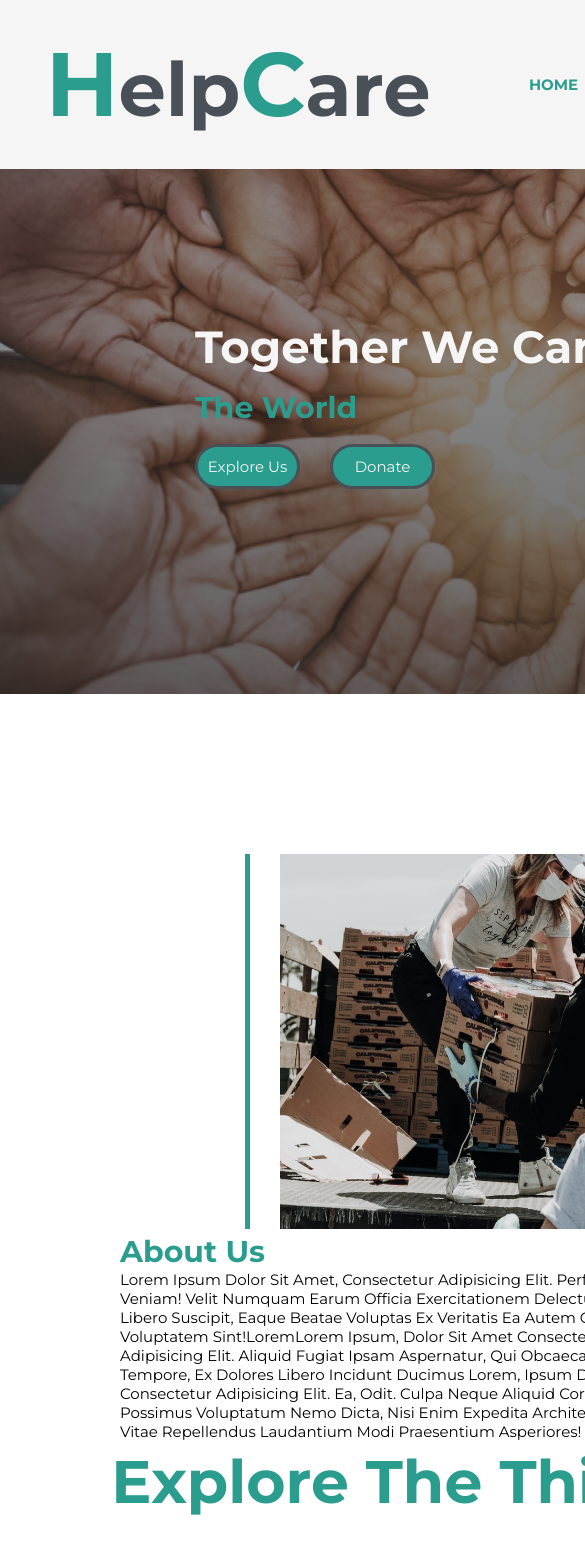
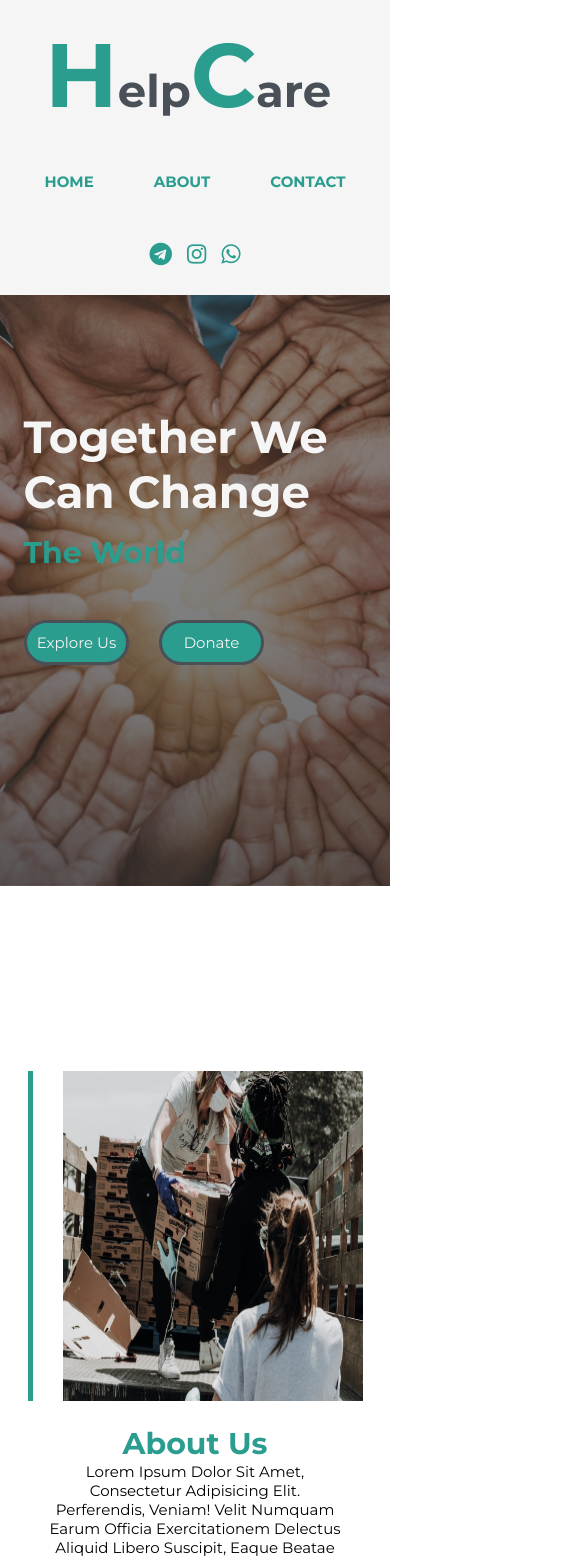
Before and after one commit to nidhihegde3108/sparksfoundation, a plain HTML site: page index.html in a window 390 px wide. Shown: the top 1558 px of the page, 585 px wide, since content can reach past the window. Drawn offline with Linux system fonts and the light colour scheme.

Commit message:
third commit

```diff
--- a/index.css
+++ b/index.css
@@ -10,7 +10,7 @@
     font-family: 'Montserrat', sans-serif;
 }
 body {
-    min-width:1050px;
+    min-width:100%;
   }
 header{
     position: sticky;
@@ -363,35 +363,55 @@ div .thrpart{
         margin-top: -5rem;
     }
     @media only screen and (max-width: 700px){
-        div .container{
-            min-width:1050px;
+        body, html { overflow-x:hidden; }
 
-        }
-        div.navbar
+        div .navbar
         {
-            height:20vh;
+            flex-direction: column;
+            height:35vh;
+            width:120vw;
         }
         header .heading h1{
-           font-size: 5rem;
-          margin:0 1rem;
+           font-size: 3rem;
         }
         header .heading h1 span{
             font-size: 6rem;
         }
+        div .background h1{
+            padding: 114px 6%;
+            font-size: 45px;
+        }
+        .explore button{
+
+        position: relative;
+        right: 171px;
+        top: 67px;
+       }
+       div .background{
+           min-height: 70vh;
+       }
+
         div .secosec{
            flex-direction: column-reverse;
            align-items: center;
         }
         div .pic img{
-            min-width: 35rem;
-            height:25rem;
-            margin:0 20px;
+            width: 20rem;
+    height: 22rem;
+    margin: 20px;
         }
+        div .aboutus h1{
+            text-align: center;
+        }
+
+
         div .aboutus p{
-            font-weight: 5rem;
+            min-width: 20rem;
+    text-align: center;
+    font-weight: 5rem;
         }
         div .h1 h1{
-            margin-top:10rem;
+            margin-top:22rem;
             font-size: 4rem;
         }
         div .thrpart{
@@ -404,6 +424,12 @@ div .thrpart{
             height:30rem;
             margin:0 2rem ;
         }
-
-
+        div .overlay-slide img{
+            height: 26rem;
+    margin: 59px 0;
+        }
+       div .contain{
+        width: 72%;
+        margin: 30px;
     }
+       }
--- a/index.html
+++ b/index.html
@@ -103,7 +103,7 @@
         </div>
     </div>
     <div class="overlay-slide">
-      <img src="image5.png" >
+      <img src="charity.jpg" >
         <div>
           <h2>Charity for needy people</h2>
 
--- a/thankyou.css
+++ b/thankyou.css
@@ -24,8 +24,8 @@ background-size: cover;
     text-align: center;
     margin:8rem;
     color:whitesmoke;
-font-size:5rem;
-font-family:'Segoe UI', Tahoma, Geneva, Verdana, sans-serif;
+    font-size:5rem;
+    font-family:'Segoe UI', Tahoma, Geneva, Verdana, sans-serif;
 }
 div .h1 h1
     {
@@ -37,22 +37,22 @@ div .h1 h1
         margin-top: -5rem;
     }
     @media only screen and (max-width: 700px){
-        html, body, .th{
-            height: auto;
-
-          }
+        body, html { overflow:hidden; }
           div .head{
-            height: 170vh;
-            width: 172vw;
+            height: 100vh;
+            width: 100vw;
 
         }
        .head img{
-        left: 17rem;
-        margin-top: 13rem;
+        left: 1rem;
 
         }
+        div .head h1{
+            font-size: 50px;
+            margin: 95px 80px;
         }
-        @media only screen and (max-width: 400px){
+        }
+        /* @media only screen and (max-width: 400px){
             html, body, .th{
                 height: auto;
 
@@ -68,4 +68,4 @@ div .h1 h1
             margin-top: 13rem;
 
             }
-            }
+            } */
```
Also changed, not shown: donate.css (+9 -7 lines), charity.jpg (added).
